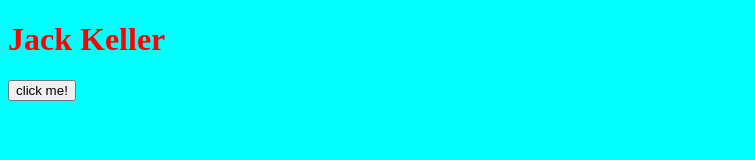
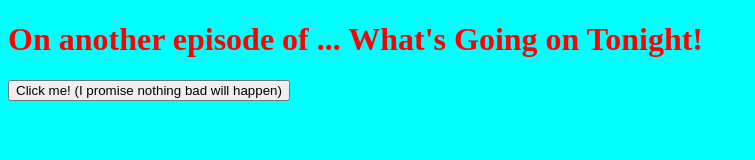
Before and after one commit to hokagejack/hokagejack.github.io, a plain HTML site: page index.html in a window 1280 px wide. Shown: the whole page, without its empty margins (0-755 px from the left). Drawn offline with Linux system fonts and the light colour scheme.

Commit message:
Add files via upload

```diff
--- a/app.css
+++ b/app.css
@@ -1,5 +1,5 @@
 h1 {
-    color : red
+    color : red;
 }
 
 body {
--- a/index.html
+++ b/index.html
@@ -9,9 +9,9 @@
 
 <body>
 
-<h1>Jack Keller</h1>
+<h1>                       On another episode of ... What's Going on Tonight!</h1>
 
-<button> click me!</button>
+<button onClick = "alertButton()" >Click me! (I promise nothing bad will happen) </button>
 
 </body>
 
```
